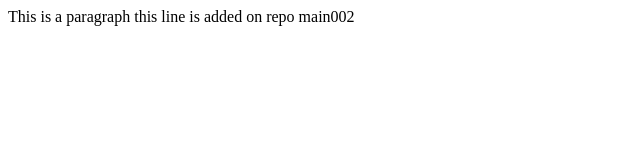
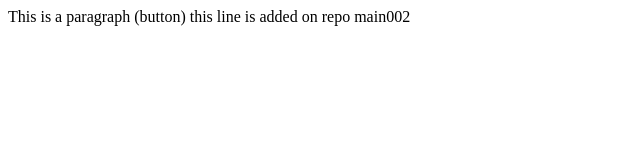
Before and after one commit to DhruboJyotiMallick/Demo_001, a plain HTML site: page index.html in a window 1280 px wide. Shown: the whole page, without its empty margins (0-640 px from the left). Drawn offline with Linux system fonts and the light colour scheme.

```diff
--- a/index.html
+++ b/index.html
@@ -1,4 +1,4 @@
 <p>
-  This is a paragraph
+  This is a paragraph (button)
   this line is added on repo main002
 </p>
```
